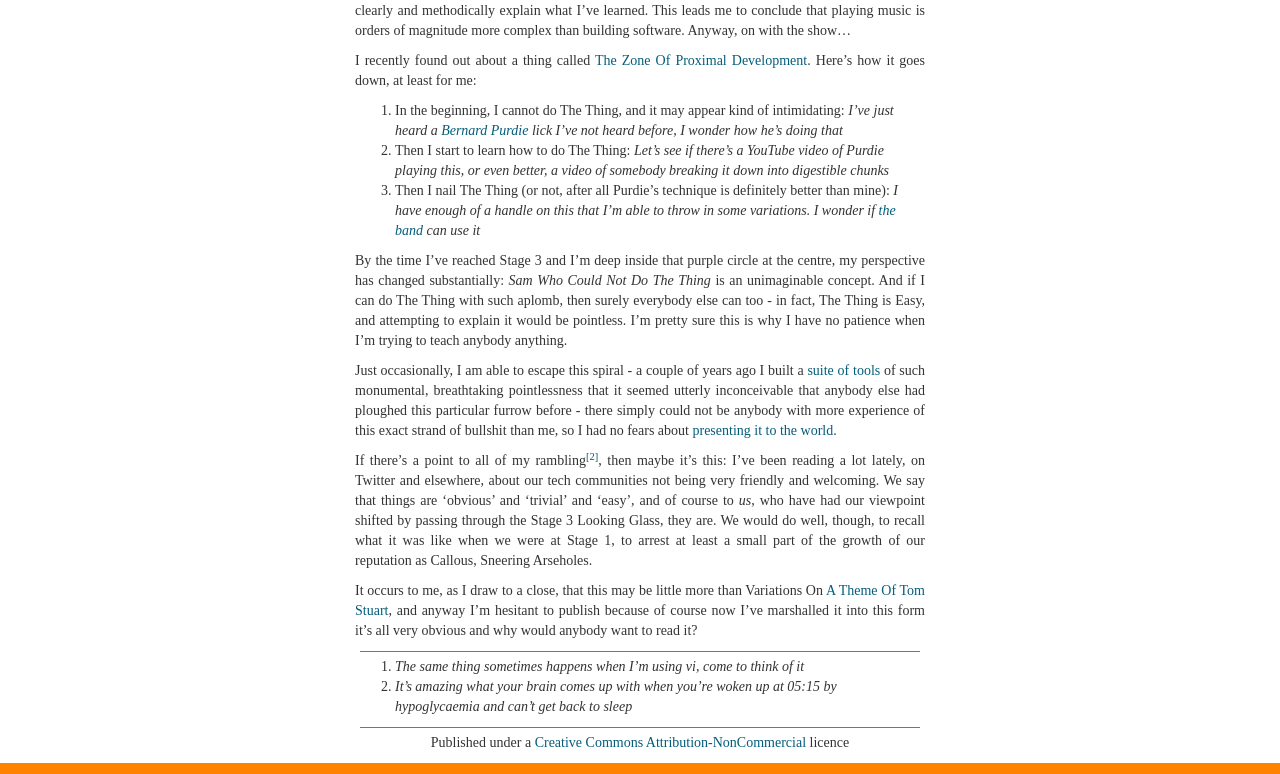
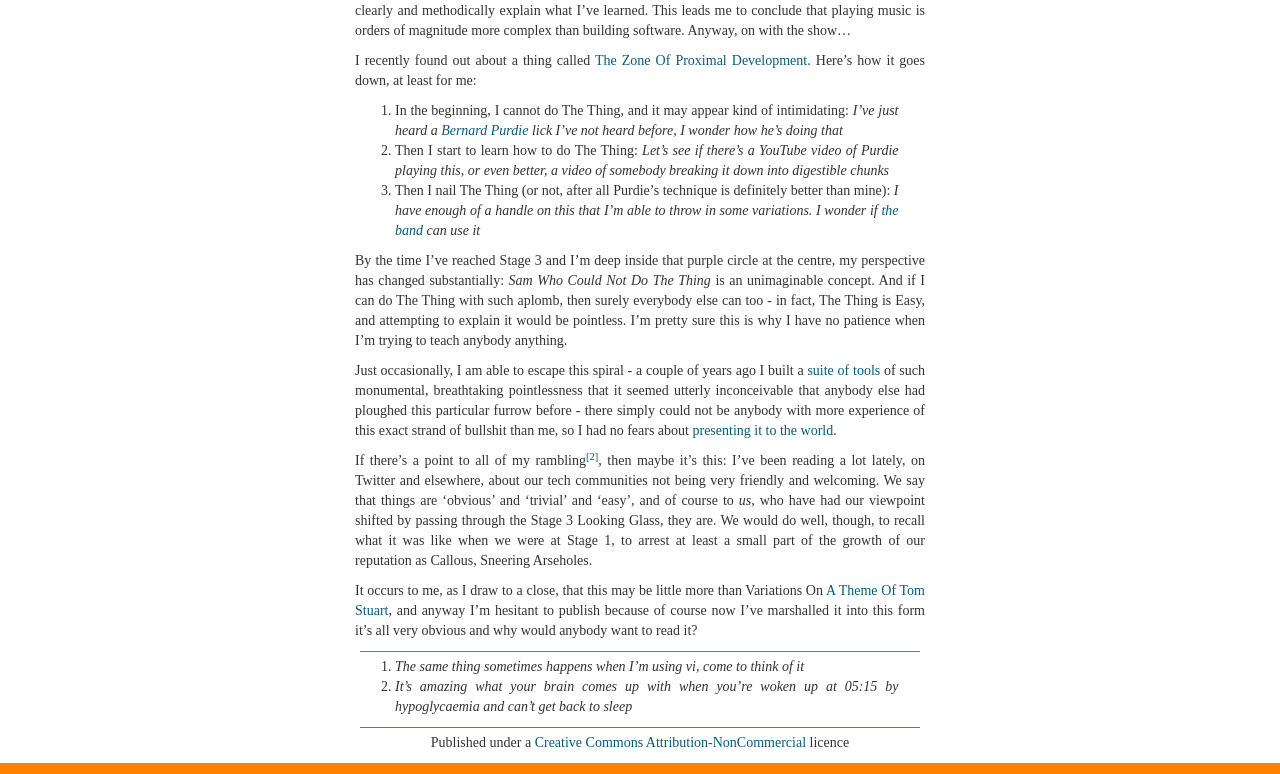
Before and after one commit to pikesley/pikesley.github.io, a Jekyll site: the page built from blog/_posts/2016-02-10-rhapsody-on-a-theme-of-imposter-syndrome.md, in a window 1280 px wide. Shown: the part 618-1392 px from the top of the page. Built offline with Jekyll 4.4.1, drawn with Linux system fonts in a browser that asks for light colours; nearby versions of some CDN libraries; some web fonts are replaced; a style sheet for code colours, icons or effects is not loaded.

Commit message:
Justify my list

```diff
--- a/_sass/blost.scss
+++ b/_sass/blost.scss
@@ -11,6 +11,10 @@
     @extend .custom-hr;
   }
 
+  ol {
+    text-align: justify;
+  }
+
   li {
     width: 95%;
   }
```
